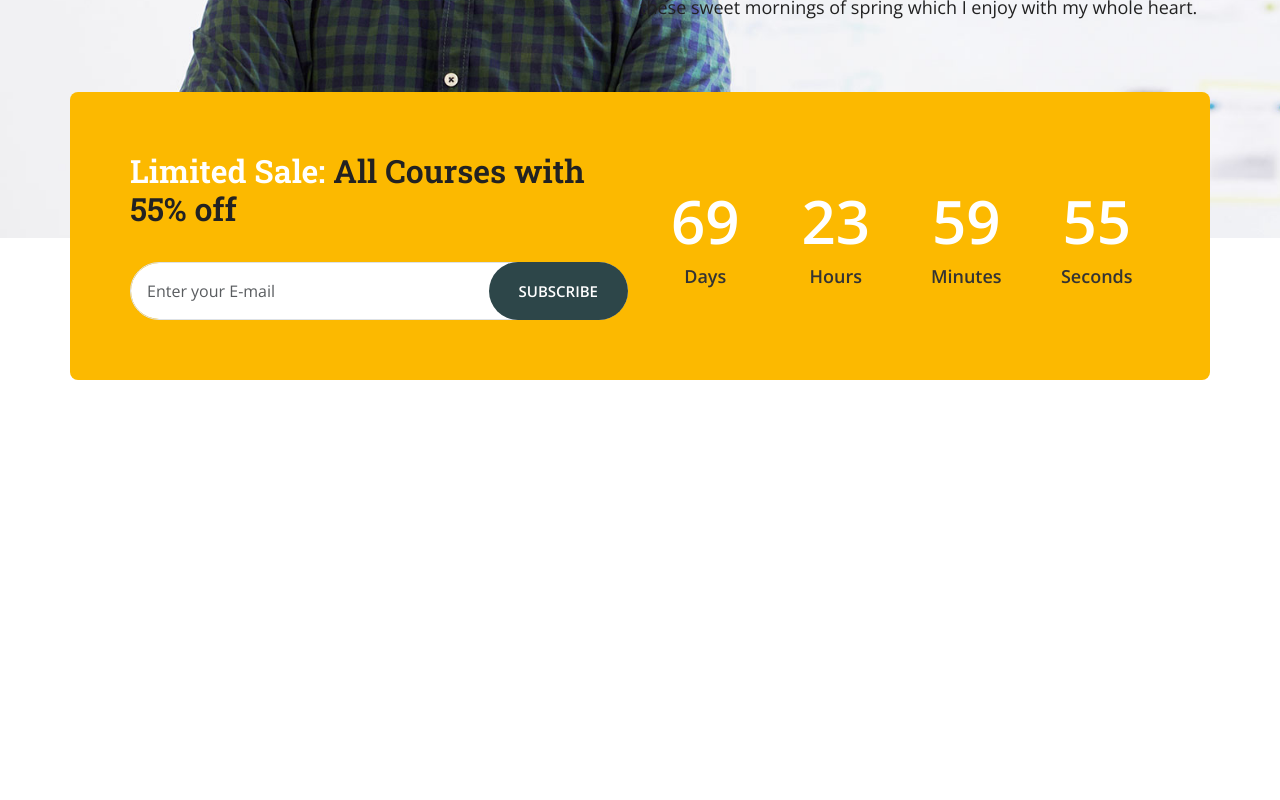
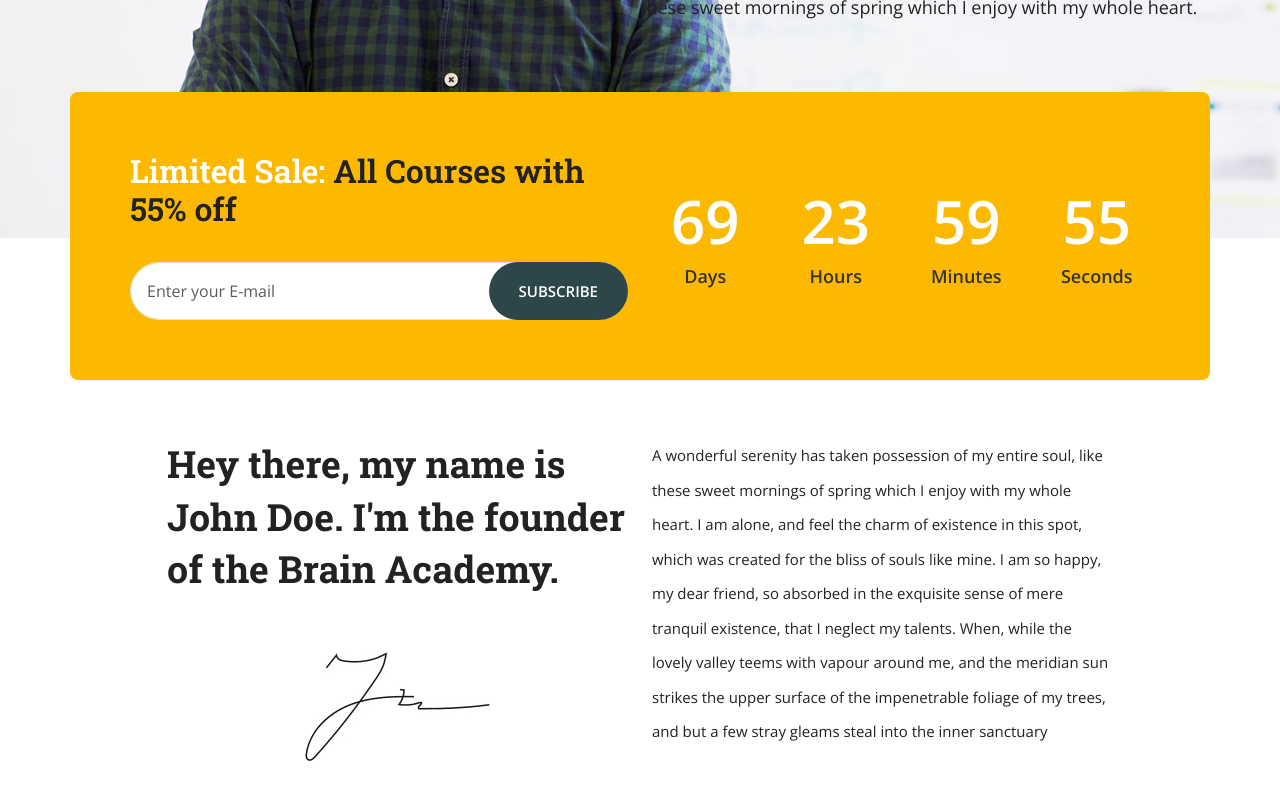
Before and after one commit to leonardomastrangelo/proj-html-vuejs, a Vue app: page / in a window 1280 px wide. Shown: the part 558-1358 px from the top of the page. Before the commit the page ends 938 px from the top, so only its background shows below. Built offline with nearby package versions, Linux system fonts and the light colour scheme.

Commit message:
completed Milestone 2 : Founder Section

```diff
--- a/src/App.vue
+++ b/src/App.vue
@@ -1,16 +1,19 @@
 <template>
   <HeaderMS />
   <HeroComponent />
+  <FounderSection />
 </template>
 
 <script>
 import { store } from './assets/data/store.js';
 import HeaderMS from './components/HeaderMS.vue'
 import HeroComponent from './components/HeroComponent.vue';
+import FounderSection from './components/FounderSection.vue';
 export default {
   components: {
     HeaderMS,
-    HeroComponent
+    HeroComponent,
+    FounderSection
   },
   data() {
     return {
--- /dev/null
+++ b/src/components/FounderSection.vue
@@ -0,0 +1,50 @@
+<template>
+    <section class="container" id="founder-section">
+        <div class="row justify-content-center">
+            <!-- left-col -->
+            <div class="col-5">
+                <h2>
+                    {{ title }}
+                </h2>
+                <div class="text-center py-5">
+                    <img :src="sign" alt="sign">
+                </div>
+            </div>
+            <div class="col-5">
+                <p>
+                    {{ paragraph }}
+                </p>
+            </div>
+        </div>
+    </section>
+</template>
+
+<script>
+export default {
+    name: "FounderSection",
+    data() {
+        return {
+            title: "Hey there, my name is John Doe. I'm the founder of the Brain Academy.",
+            sign: "/images/sign.jpg",
+            paragraph: "A wonderful serenity has taken possession of my entire soul, like these sweet mornings of spring which I enjoy with my whole heart. I am alone, and feel the charm of existence in this spot, which was created for the bliss of souls like mine. I am so happy, my dear friend, so absorbed in the exquisite sense of mere tranquil existence, that I neglect my talents. When, while the lovely valley teems with vapour around me, and the meridian sun strikes the upper surface of the impenetrable foliage of my trees, and but a few stray gleams steal into the inner sanctuary"
+        }
+    }
+}
+</script>
+
+<style lang="scss" scoped>
+.container {
+    padding: 200px 0;
+
+    h2 {
+        font-size: 2.5em;
+        font-weight: 700;
+        line-height: 1.4em;
+    }
+
+    p {
+        font-size: 1em;
+        line-height: 2.3em;
+    }
+}
+</style>
--- a/src/components/HeaderMS.vue
+++ b/src/components/HeaderMS.vue
@@ -88,6 +88,7 @@
 <script>
 import { store } from '../assets/data/store';
 export default {
+    name: "HeaderMS",
     data() {
         return {
             store,
--- a/src/components/TimerComponent.vue
+++ b/src/components/TimerComponent.vue
@@ -1,6 +1,7 @@
 <template>
     <div class="container rounded-3 mt-5">
         <div class="row">
+            <!-- left col : CALL TO ACTION -->
             <div class="col-6">
                 <h2>
                     <span>
@@ -15,6 +16,7 @@
                     </button>
                 </div>
             </div>
+            <!-- right col : COUNTDOWN -->
             <div class="col-6">
                 <div class="row h-100 align-items-center text-center">
                     <div class="col-3">
```
